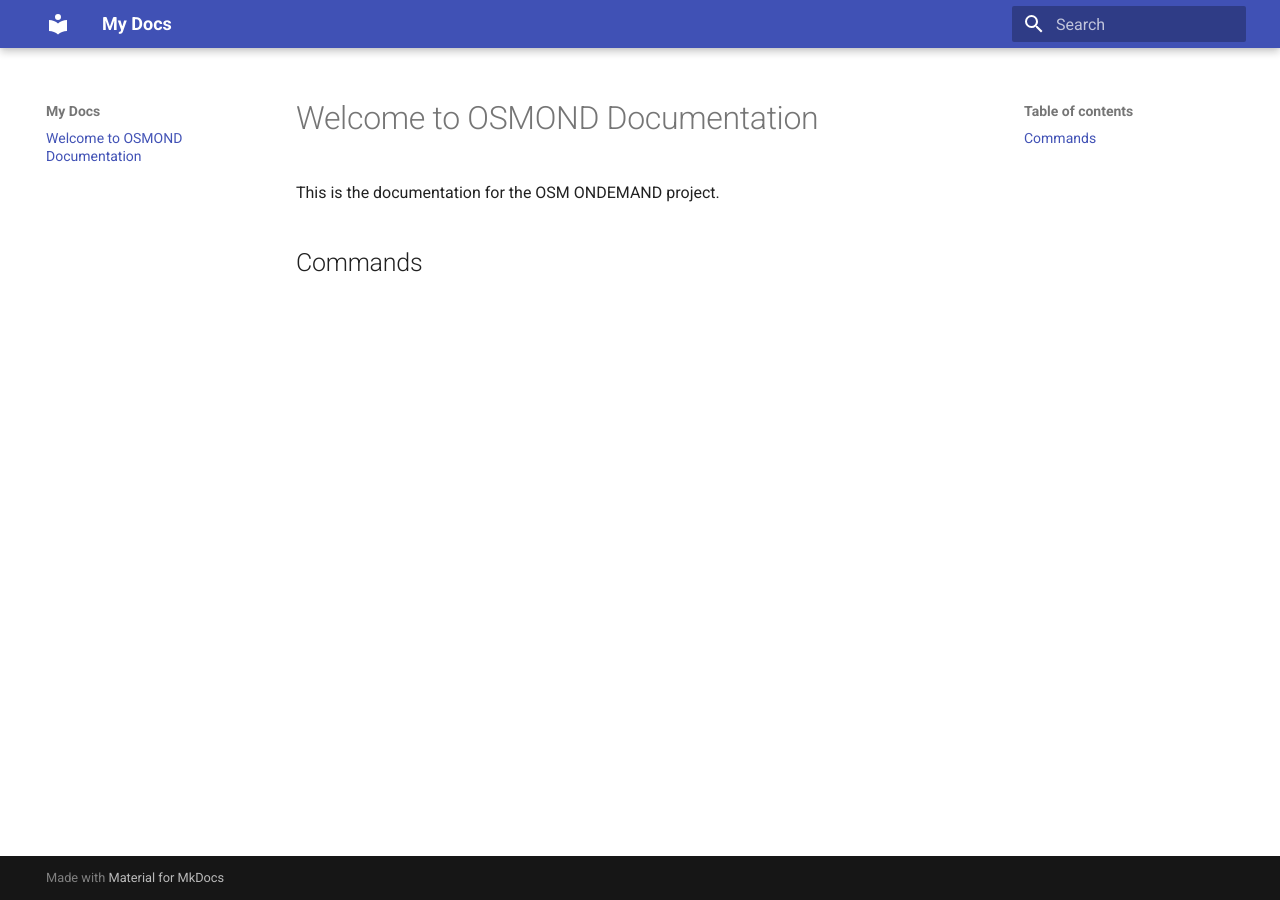
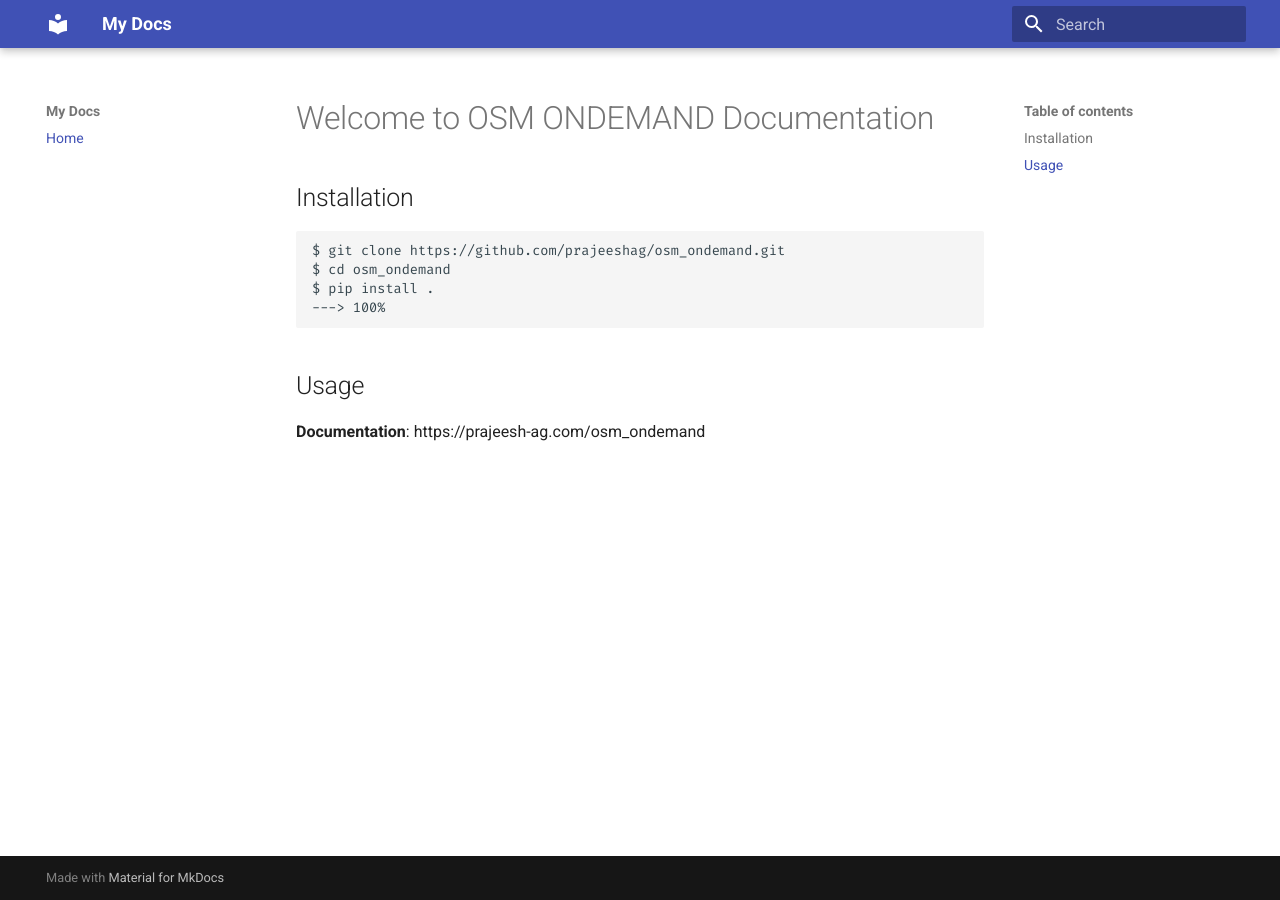
Before and after one commit to prajeeshag/osmond, an MkDocs documentation site: the page built from docs/index.md, in a window 1280 px wide. Built offline with MkDocs 1.6.1 and Material for MkDocs 9.7.7, drawn with Linux system fonts in a browser that asks for light colours.

Commit message:
docs: update docs

````diff
--- a/docs/index.md
+++ b/docs/index.md
@@ -1,5 +1,18 @@
-# Welcome to OSMOND Documentation
+<style>
+</style>
 
-This is the documentation for the OSM ONDEMAND project.
+# Welcome to OSM ONDEMAND Documentation
 
-## Commands
+## Installation
+
+<div class="termy">
+```console
+$ git clone https://github.com/prajeeshag/osm_ondemand.git
+$ cd osm_ondemand
+$ pip install .
+---> 100%
+```
+</div>
+
+## Usage
+**Documentation**: https://prajeesh-ag.com/osm_ondemand
````
Also changed, not shown: README.md (+9 -7 lines), 1 other file.
